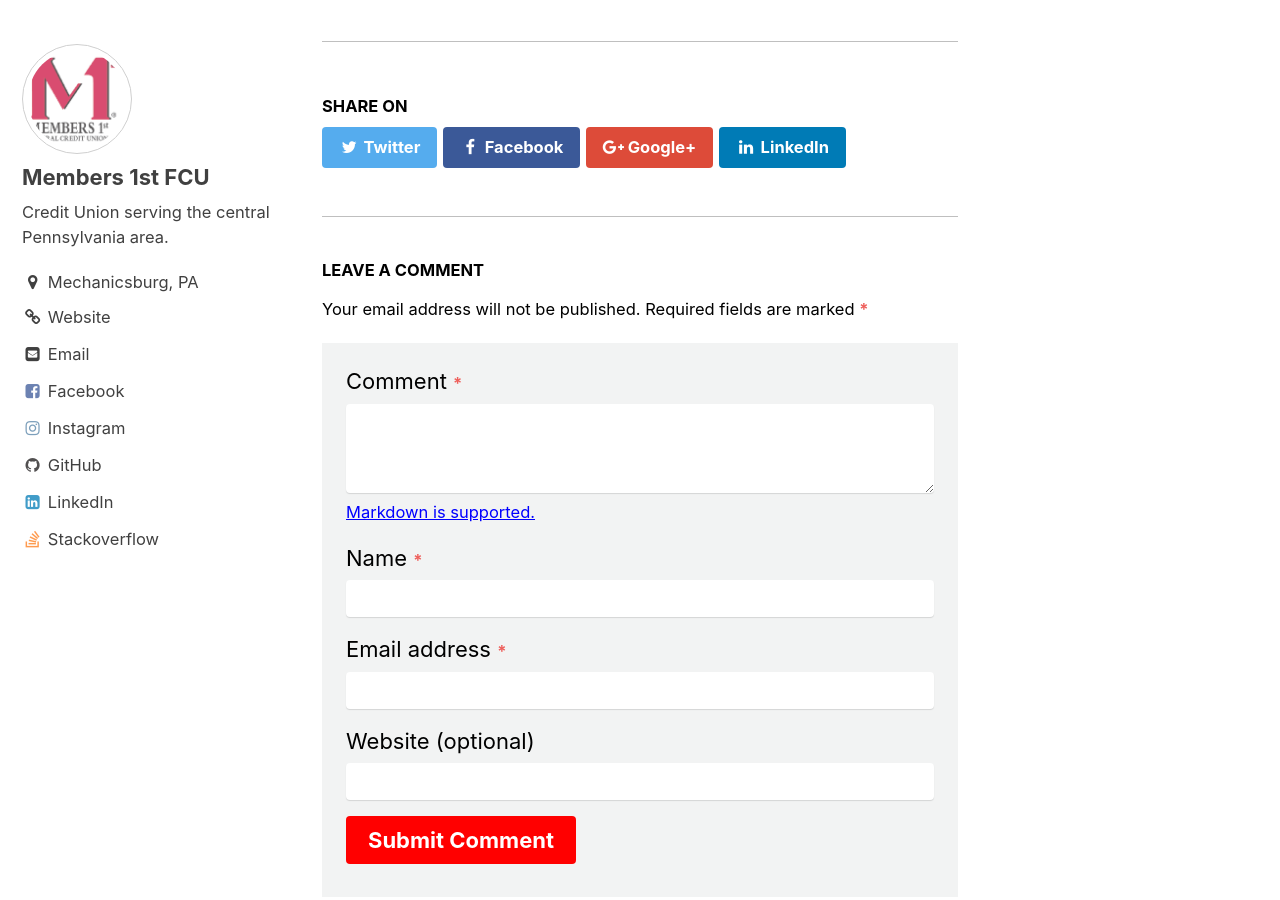
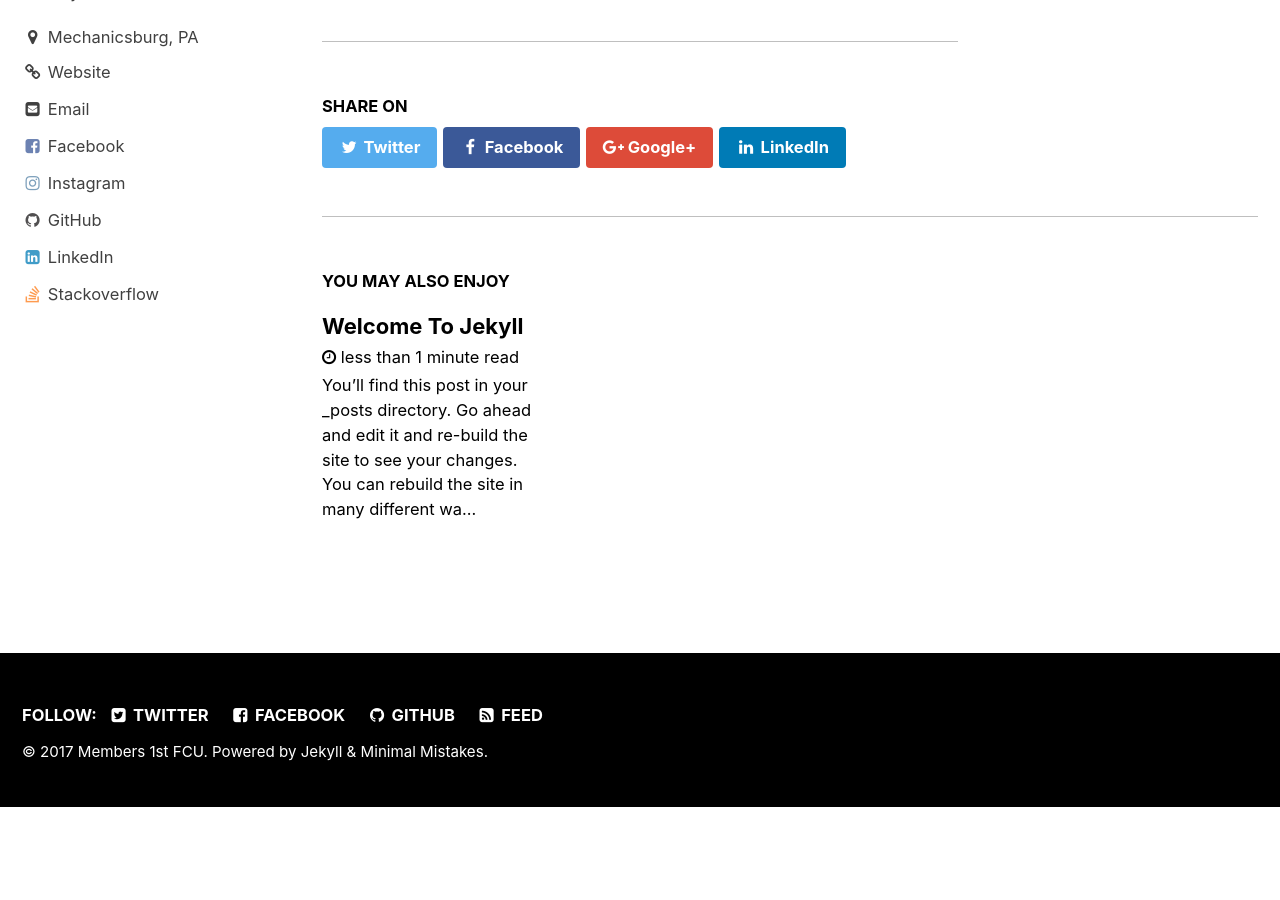
Before and after one commit to Members1stFCU/Members1stFCU.github.io, a Jekyll site: the page built from _posts/2017-09-20-welcome-to-jekyll.markdown, in a window 1280 px wide and 900 px high, scrolled down 1120 px. Built offline with Jekyll 4.4.1, drawn with Linux system fonts in a browser that asks for light colours; after the commit the page ends 1928 px from its top, so only the background shows below that; part of the change alters nothing that is shown.

```diff
--- a/_config.yml
+++ b/_config.yml
@@ -25,7 +25,7 @@ teaser                   : # path of fallback teaser image, e.g. "/assets/images
 # breadcrumbs            : false # true, false (default)
 words_per_minute         : 200
 comments:
-  provider               : "staticman" # false (default), "disqus", "discourse", "facebook", "google-plus", "staticman", "custom"
+  provider               : false # false (default), "disqus", "discourse", "facebook", "google-plus", "staticman", "custom"
   disqus:
     shortname            : # https://help.disqus.com/customer/portal/articles/466208-what-s-a-shortname-
   discourse:
```
